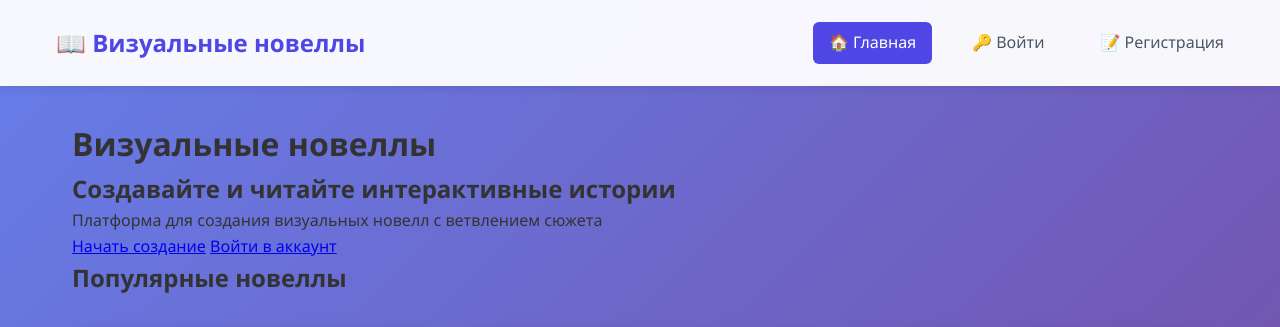
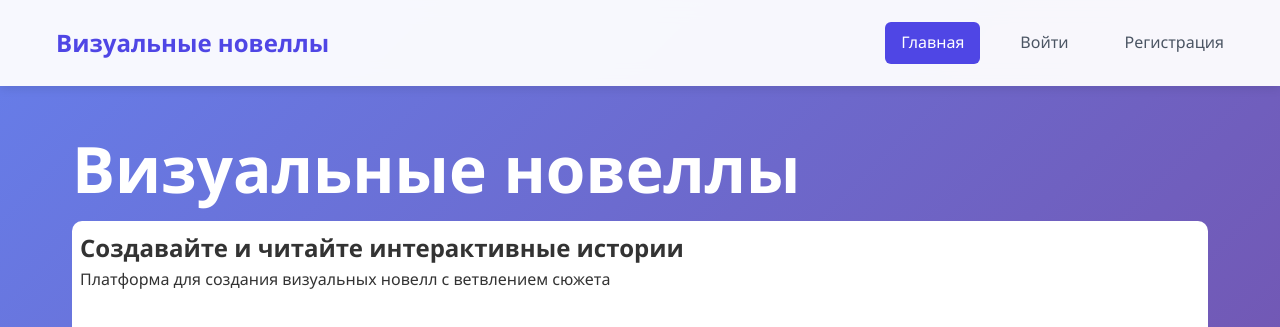
Before and after one commit to RemDiaz/visual-novel-pwa, a Flask app: page / in a window 1280 px wide. Shown: the top 327 px of the page. Run offline with Flask 3, Linux system fonts and the light colour scheme.

Commit message:
внешн вид 2

```diff
--- a/static/css/style.css
+++ b/static/css/style.css
@@ -286,6 +286,130 @@ main {
     }
 }
 
+.main-whitebackground{
+    background-color: white;
+    padding: 0.5rem;
+    border-radius: 10px;
+}
+
+.main-h1{
+    color: white;
+    font-size: 4rem;
+}
+
+.hero-actions {
+    margin-top:50px;
+    display:flex
+}
+
+.hero-actions .btn{
+    display: block;
+    background-color: #4f46e5;
+    color: white;
+    padding: 10px 20px 10px 20px;
+    text-decoration: none;
+    margin: 0 10px 5px 0;
+    border-radius: 20px;
+    font-size: 1.5rem;
+
+    border-radius: 10px;
+    color: white;
+    transition: .2s linear;
+    background: #4f46e5;
+
+}
+
+
+.btn:hover{
+    box-shadow: 0 0 0 2px white, 0 0 0 4px #4f46e5;
+}
+
+#profile-ul>li{
+
+    list-style: none;
+}
+
+.form1>div>input, .form1>div>select{
+display: block;
+  width: 100%;
+  height: calc(2.25rem + 2px);
+  padding: 0.375rem 0.75rem;
+  font-family: inherit;
+  font-size: 1rem;
+  font-weight: 400;
+  line-height: 1.5;
+  color: #212529;
+  background-color: #fff;
+  background-clip: padding-box;
+  border: 1px solid #bdbdbd;
+  border-radius: 0.25rem;
+  transition: border-color 0.15s ease-in-out, box-shadow 0.15s ease-in-out;
+}
+
+.form1>div>label{
+      display: block;
+  margin-bottom: 0.25rem;
+}
+
+
+
+.btn1 {
+    display: block;
+    background-color: #4f46e5;
+    color: white;
+    padding: 10px 20px 10px 20px;
+    text-decoration: none;
+    margin: 10px 10px 10px 0;
+    border-radius: 20px;
+    font-size: 1rem;
+    border:none;
+    color: white;
+    transition: .2s linear;
+    background: #4f46e5;
+}
+
+.btn1:hover{
+    box-shadow: 0 0 0 2px rgba(255, 255, 255, 0), 0 0 0 4px #4f46e5;
+}
+
+.my-novel-card{
+    background-color: white;
+    margin-bottom: 10px;
+    margin-top:10px;
+    border-radius: 20px;
+    padding:20px
+}
+.my-novel-card .my-novel-actions>a{
+    text-decoration: none;
+    margin-right:10px
+}
+
+.my-novel-card button{
+    display: block;
+    background-color: #4f46e5;
+    color: white;
+    padding: 10px 20px 10px 20px;
+    text-decoration: none;
+    margin: 10px 10px 10px 0;
+    border-radius: 20px;
+    font-size: 1rem;
+    border:none;
+    color: white;
+    transition: .2s linear;
+    background: #4f46e5;
+}
+
+.my-novels-header a{
+
+    text-decoration: none;
+}
+
+.novel-viewer{
+    background-color: white;
+    border-radius: 20px;
+}
+
+
 /* Утилиты */
 .text-center { text-align: center; }
 .mt-1 { margin-top: 0.5rem; }
--- a/templates/base.html
+++ b/templates/base.html
@@ -13,31 +13,31 @@
     <header>
         <nav>
             <a href="/" class="nav-brand">
-                📖 Визуальные новеллы
+                 Визуальные новеллы
             </a>
             <div class="nav-links">
                 <a href="/" {% if request.endpoint == 'index' %}class="active"{% endif %}>
-                    🏠 Главная
+                     Главная
                 </a>
                 {% if current_user.is_authenticated %}
                     <a href="/builder" {% if request.endpoint == 'builder' %}class="active"{% endif %}>
-                        ✍️ Создать
+                         Создать
                     </a>
                     <a href="/my_novels" {% if request.endpoint == 'my_novels' %}class="active"{% endif %}>
-                        📚 Мои новеллы
+                         Мои новеллы
                     </a>
                     <a href="/profile" {% if request.endpoint == 'profile' %}class="active"{% endif %}>
-                        👤 {{ current_user.nickname }}
+                         {{ current_user.nickname }}
                     </a>
                     <a href="/logout">
-                        🚪 Выйти
+                         Выйти
                     </a>
                 {% else %}
                     <a href="/login" {% if request.endpoint == 'login' %}class="active"{% endif %}>
-                        🔑 Войти
+                         Войти
                     </a>
                     <a href="/register" {% if request.endpoint == 'register' %}class="active"{% endif %}>
-                        📝 Регистрация
+                         Регистрация
                     </a>
                 {% endif %}
             </div>
--- a/templates/index.html
+++ b/templates/index.html
@@ -3,8 +3,8 @@
 {% block title %}Главная - Визуальные новеллы{% endblock %}
 
 {% block content %}
-<h1>Визуальные новеллы</h1>
-
+<h1 class="main-h1">Визуальные новеллы</h1>
+<div class="main-whitebackground">
 {% with messages = get_flashed_messages(with_categories=true) %}
     {% if messages %}
         <div class="flash-messages">
@@ -95,6 +95,7 @@
 {% endblock %}
 
 {% block extra_js %}
+</div>
 <script>
 // PWA функционал
 if ('serviceWorker' in navigator) {
--- a/templates/login.html
+++ b/templates/login.html
@@ -4,7 +4,7 @@
 
 {% block content %}
 <h2>Вход в систему</h2>
-<form method="POST" action="/login">
+<form class="form1" method="POST" action="/login">
     <div>
         <label>Email:</label>
         <input type="email" name="email" required>
@@ -13,7 +13,7 @@
         <label>Пароль:</label>
         <input type="password" name="password" required>
     </div>
-    <button type="submit">Войти</button>
+    <button class="btn1" type="submit">Войти</button>
 </form>
 <p>Нет аккаунта? <a href="/register">Зарегистрироваться</a></p>
 {% endblock %}
--- a/templates/register.html
+++ b/templates/register.html
@@ -4,7 +4,7 @@
 
 {% block content %}
 <h2>Регистрация</h2>
-<form method="POST" action="/register">
+<form class="form1" method="POST" action="/register">
     <div>
         <label>Email:</label>
         <input type="email" name="email" required>
@@ -17,7 +17,7 @@
         <label>Никнейм:</label>
         <input type="text" name="nickname" required>
     </div>
-    <button type="submit">Зарегистрироваться</button>
+    <button class="btn1" type="submit">Зарегистрироваться</button>
 </form>
 <p>Уже есть аккаунт? <a href="/login">Войти</a></p>
 {% endblock %}
```
Also changed, not shown: static/css/builder.css (+31 -0 lines), templates/builder.html (+8 -8 lines).
